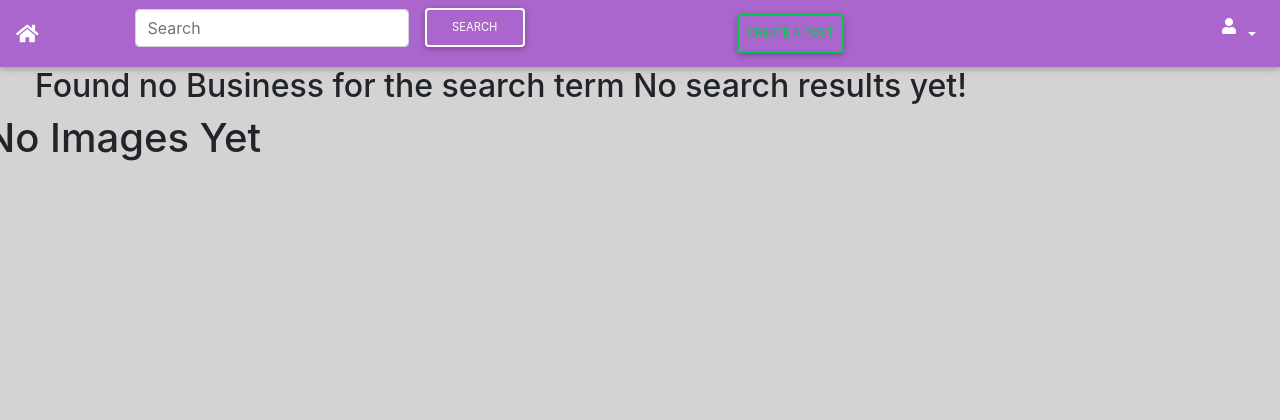
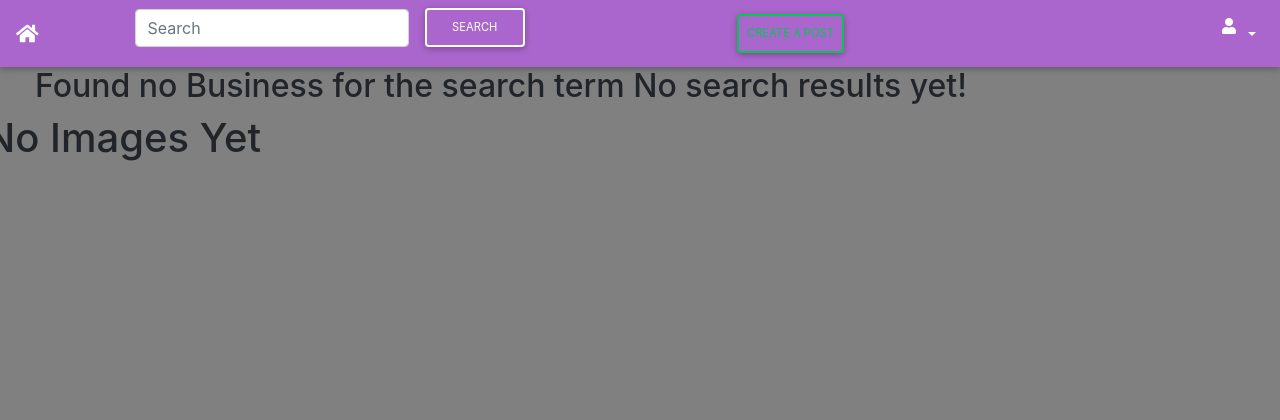
Before and after one commit to JacqulineWangu/My-Neighbourhood, a Django app: page /search/ in a window 1280 px wide. Shown: the top 420 px of the page. Run offline with Django 3.2, Linux system fonts and the light colour scheme; some libraries are stand-ins or nearby versions; some web fonts are replaced.

Commit message:
made a small change in the color on the registration and posts pages

```diff
--- a/neigh_app/templates/neigh_app/base.html
+++ b/neigh_app/templates/neigh_app/base.html
@@ -23,7 +23,7 @@
     {% endblock %}
 </head>
 
-<body class="base" style="background-color:lightgrey;">
+<body class="base" style="background-color:grey;">
     {% include "navbar.html" %}
     {% block content%}
 
--- a/neigh_app/templates/registration/base.html
+++ b/neigh_app/templates/registration/base.html
@@ -15,7 +15,7 @@
 
 </head>
 
-<body style="background-color:grey;">
+<body style="background-color:lightgrey;">
 
     {% block content %} {%endblock%}
 
```
